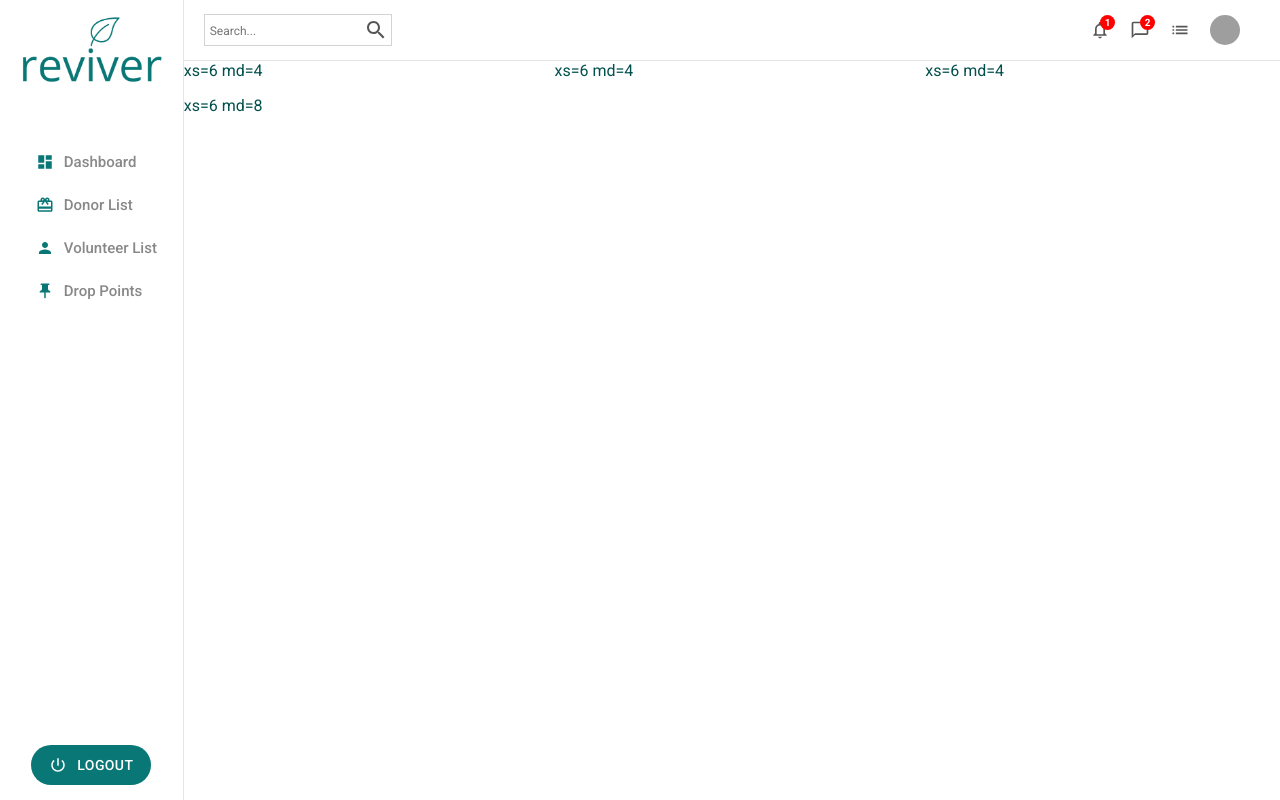
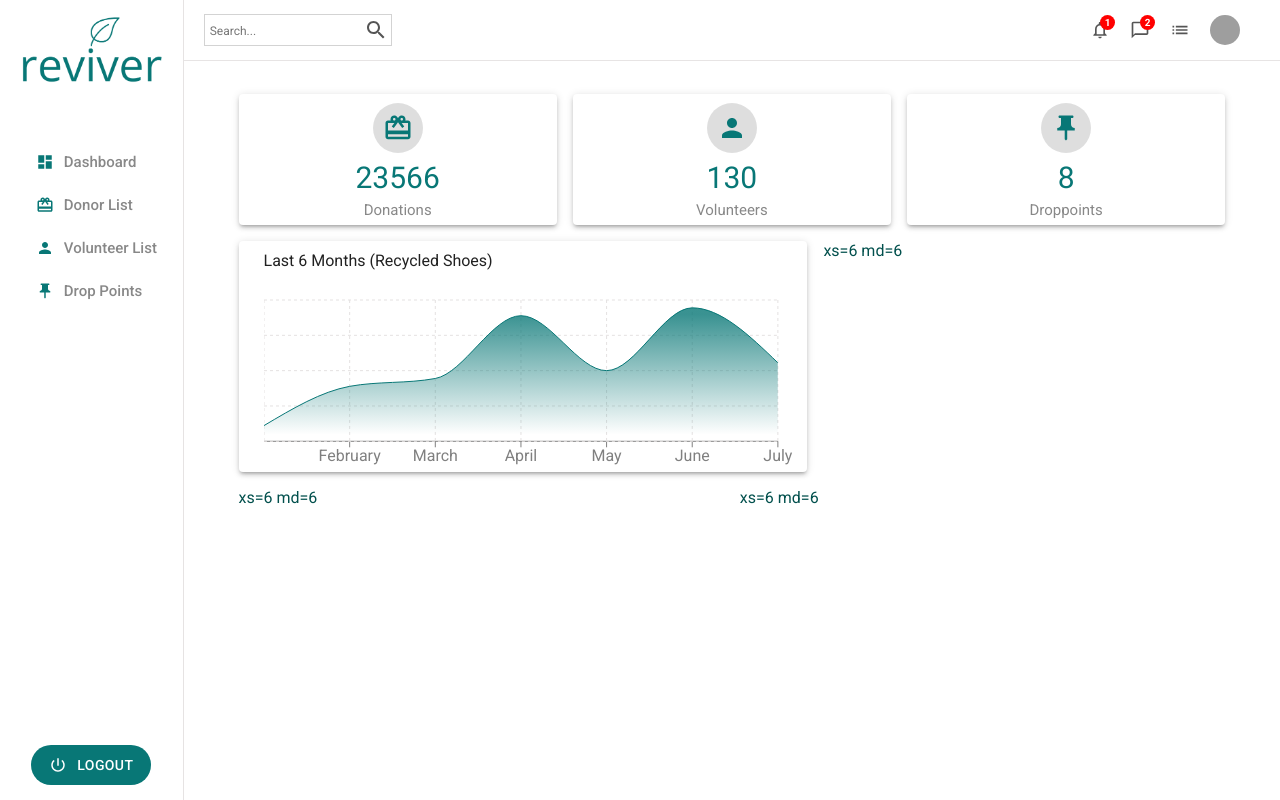
Before and after one commit to ririErliza/capstone-project-admin-panel, a React (Create React App) app: page / in a window 1280 px wide. Built offline with nearby package versions, Linux system fonts and the light colour scheme; sample sign-in values are in the browser's storage; grey boxes are pictures that could not be loaded.

Commit message:
update chart widget

```diff
--- a/package.json
+++ b/package.json
@@ -16,6 +16,7 @@
     "react-dom": "^18.2.0",
     "react-router-dom": "^6.3.0",
     "react-scripts": "5.0.1",
+    "recharts": "^2.1.12",
     "sass": "^1.52.3",
     "web-vitals": "^2.1.4"
   },
--- /dev/null
+++ b/src/components/Chart/Chart.jsx
@@ -0,0 +1,56 @@
+import React from 'react';
+import "./Chart.scss";
+import {
+    AreaChart,
+    Area,
+    XAxis,
+    CartesianGrid,
+    Tooltip,
+    ResponsiveContainer,
+  } from "recharts";
+import { Paper } from '@mui/material';
+
+const data = [
+    { name: "January", Total: 200 },
+    { name: "February", Total: 700 },
+    { name: "March", Total: 800 },
+    { name: "April", Total: 1600 },
+    { name: "May", Total: 900 },
+    { name: "June", Total: 1700 },
+    { name: "July", Total: 1000 },
+  ]
+
+const Chart = ({ aspect, title }) => {
+  return (
+    <Paper elevation={3} className="chart">
+      <div className="title">{title}</div>
+      <ResponsiveContainer width="100%" aspect={aspect}>
+        <AreaChart
+          width={730}
+          height={200}
+          data={data}
+          margin={{ top: 10, right: 30, left: 0, bottom: 0 }}
+        >
+          <defs>
+            <linearGradient id="total" x1="0" y1="0" x2="0" y2="1">
+              <stop offset="5%" stopColor="#087776" stopOpacity={0.8} />
+              <stop offset="95%" stopColor="#087776" stopOpacity={0} />
+            </linearGradient>
+          </defs>
+          <XAxis dataKey="name" stroke="gray" />
+          <CartesianGrid strokeDasharray="3 3" className="chartGrid" />
+          <Tooltip />
+          <Area
+            type="monotone"
+            dataKey="Total"
+            stroke="#087776"
+            fillOpacity={1}
+            fill="url(#total)"
+          />
+        </AreaChart>
+      </ResponsiveContainer>
+    </Paper>
+  )
+}
+
+export default Chart
--- /dev/null
+++ b/src/components/Chart/Chart.scss
@@ -0,0 +1,13 @@
+.chart {
+    padding-left: 25px;
+    padding-top: 10px;
+    color: gray;
+
+    .title {
+      margin-bottom: 20px;
+    }
+
+    .chartGrid {
+      stroke: rgb(228, 225, 225);
+    }
+  }
--- /dev/null
+++ b/src/components/Widget/Widget.jsx
@@ -0,0 +1,17 @@
+import "./Widget.scss";
+
+import React from 'react'
+import { Paper } from "@mui/material";
+
+const Widget = (props) => {
+  return (
+    <Paper elevation={3} id="paper">
+
+      <div className="widget-icon">{props.icon}</div>
+      <div className="widget-number">{props.number}</div>
+      <div className="widget-text">{props.text}</div>
+    </Paper>
+  )
+}
+
+export default Widget
--- /dev/null
+++ b/src/components/Widget/Widget.scss
@@ -0,0 +1,35 @@
+#paper{
+    display: flex;
+    flex-direction: column;
+    justify-content: center;
+    align-items: center;
+
+
+    .widget-icon{
+        margin-top: 3%;
+        color: #087776;
+        font-size: 30px;
+        width: 50px;
+        height: 50px;
+        background-color: rgba(136, 136, 136, 0.28);
+        display: flex;
+        justify-content: center;
+        align-items: center;
+        border-radius: 50%;
+
+    }
+
+    .widget-number{
+        color: #087776;
+        font-size: 30px;
+        padding:2%;
+
+    }
+
+    .widget-text{
+        color: #888;
+        font-size: 15px;
+        margin-bottom: 2%;
+
+    }
+}
--- a/src/pages/Home/Home.jsx
+++ b/src/pages/Home/Home.jsx
@@ -3,6 +3,11 @@ import "./Home.scss"
 import Sidebar from '../../components/Sidebar/Sidebar';
 import Navbar from '../../components/Navbar/Navbar';
 import { Box, Grid } from '@mui/material';
+import Widget from '../../components/Widget/Widget';
+import CardGiftcardIcon from '@mui/icons-material/CardGiftcard';
+import PushPinIcon from '@mui/icons-material/PushPin';
+import PersonIcon from '@mui/icons-material/Person';
+import Chart from '../../components/Chart/Chart';
 
 
 
@@ -15,19 +20,28 @@ const Home = () => {
       <div className="homeContainer">
         <Navbar />
 
-        <Box>
+        <Box id = "box-home">
         <Grid container spacing={2}>
             <Grid item xs={6} md={4}>
-              xs=6 md=4
+           <Widget text="Donations" number = "23566" icon={<CardGiftcardIcon fontSize='inherit'/>}/>
             </Grid>
             <Grid item xs={6} md={4}>
-            xs=6 md=4
+            <Widget text="Volunteers" number = "130" icon={<PersonIcon fontSize='inherit'/>}/>
             </Grid>
             <Grid item xs={6} md={4}>
-              xs=6 md=4
+            <Widget text="Droppoints" number = "8" icon={<PushPinIcon fontSize='inherit'/>}/>
             </Grid>
-            <Grid item xs={6} md={8}>
-              xs=6 md=8
+            <Grid item xs={6} md={7}>
+              <Chart title="Last 6 Months (Recycled Shoes)" aspect={3 / 1}/>
+            </Grid>
+            <Grid item xs={6} md={5}>
+              xs=6 md=6
+            </Grid>
+            <Grid item xs={6} md={6}>
+              xs=6 md=6
+            </Grid>
+            <Grid item xs={6} md={6}>
+              xs=6 md=6
             </Grid>
         </Grid>
 
--- a/src/pages/Home/Home.scss
+++ b/src/pages/Home/Home.scss
@@ -7,5 +7,11 @@
         flex:6;
         min-height: 100vh;
         color:#02504d;
+
+        #box-home{
+            margin-left: 5%;
+            margin-top: 3%;
+            margin-right:5%;
+        }
     }
 }
```
Also changed, not shown: 1 other file (tests, documents, lock files or other folders).
